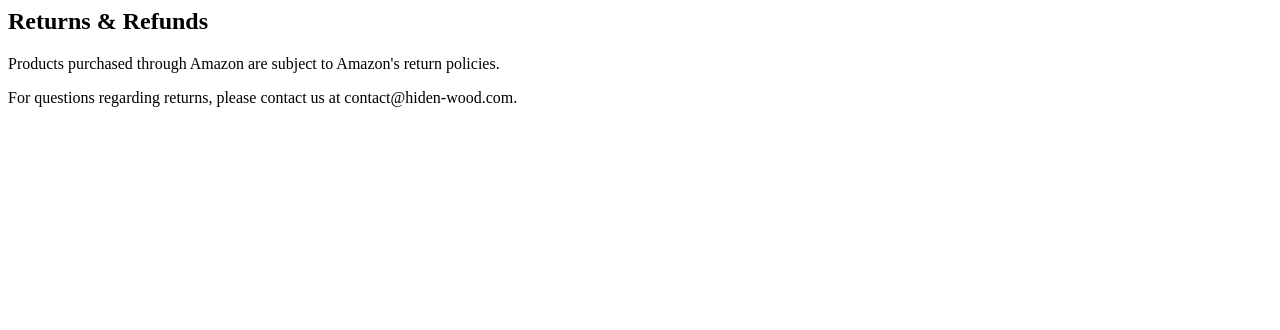
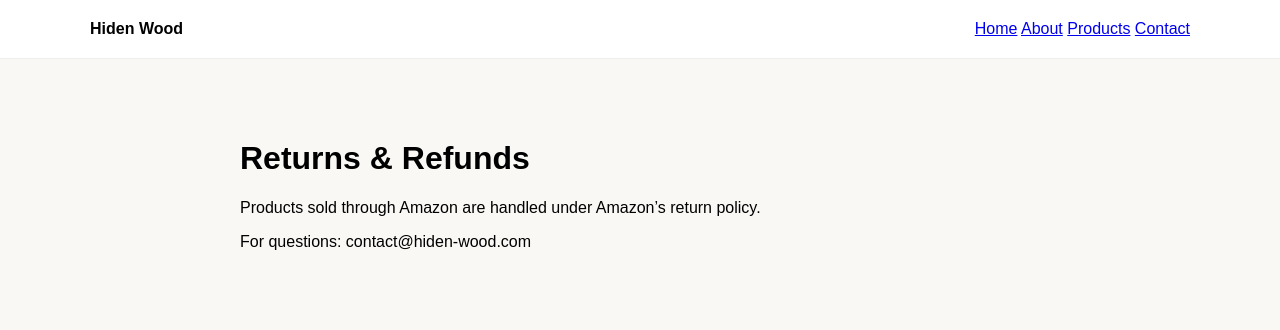
Before and after one commit to Hidenwood/mainpage, a plain HTML site: page returns.html in a window 1280 px wide. Drawn offline with Linux system fonts and the light colour scheme.

Commit message:
Revamp returns.html with complete HTML structure
Updated the returns page to include HTML structure and improved content.

```diff
--- a/returns.html
+++ b/returns.html
@@ -1,16 +1,35 @@
-<section class="page-hero">
+<!DOCTYPE html>
+<html>
+<head>
+<title>Returns | Hiden Wood</title>
+<meta charset="UTF-8">
+<meta name="viewport" content="width=device-width, initial-scale=1.0">
+<link rel="icon" href="assets/images/favicon.ico">
+</head>
+
+<body style="font-family:Arial;margin:0;background:#faf8f5">
+
+<header style="padding:20px;background:#fff;border-bottom:1px solid #eee">
+<nav style="display:flex;justify-content:space-between;max-width:1100px;margin:auto">
+<strong>Hiden Wood</strong>
+<div>
+<a href="index.html">Home</a>
+<a href="about.html">About</a>
+<a href="products.html">Products</a>
+<a href="contact.html">Contact</a>
+</div>
+</nav>
+</header>
+
+<div style="max-width:800px;margin:auto;padding:60px">
+
 <h1>Returns & Refunds</h1>
-</section>
 
-<section class="content">
+<p>Products sold through Amazon are handled under Amazon’s return policy.</p>
 
-<p>
-Products purchased through Amazon are subject to Amazon's return policies.
-</p>
+<p>For questions: contact@hiden-wood.com</p>
 
-<p>
-For questions regarding returns, please contact us at
-contact@hiden-wood.com.
-</p>
+</div>
 
-</section>
+</body>
+</html>
```
